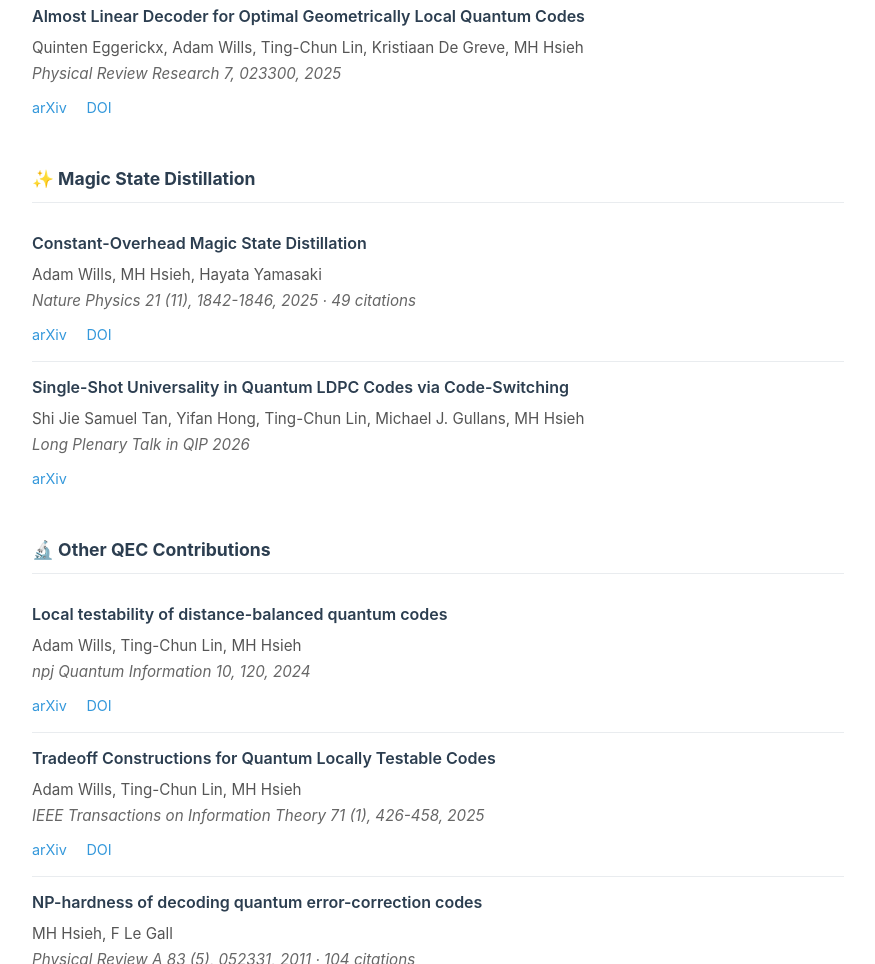
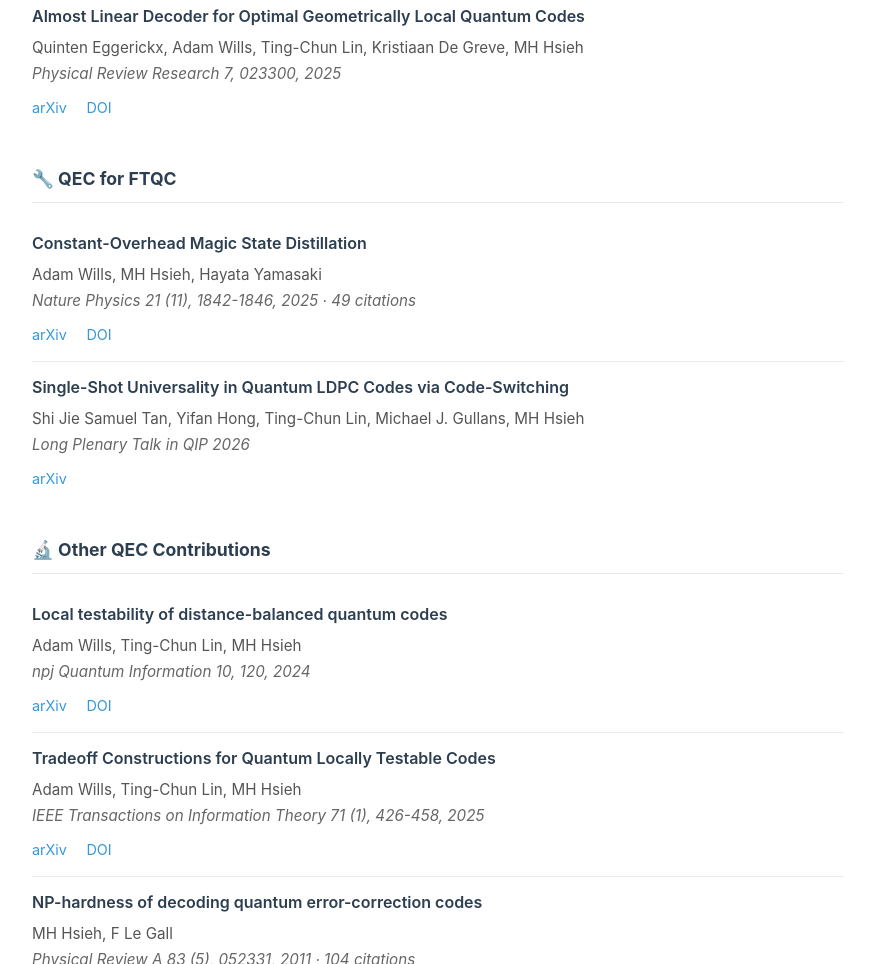
Before and after one commit to minhsiuh/minhsiuh.github.io, a plain HTML site: page research-qec.html in a window 1280 px wide. Shown: the part 3150-4114 px from the top of the page, without its empty margins (28-903 px from the left). Drawn offline with Linux system fonts and the light colour scheme.

Commit message:
Rename 'Magic State Distillation' section to 'QEC for FTQC'

```diff
--- a/research-qec.html
+++ b/research-qec.html
@@ -753,7 +753,7 @@
                 </div>
 
                 <div class="pub-group">
-                    <h4>✨ Magic State Distillation</h4>
+                    <h4>🔧 QEC for FTQC</h4>
                     <ul class="publications-list">
                         <li>
                             <div class="pub-title">Constant-Overhead Magic State Distillation</div>
```
